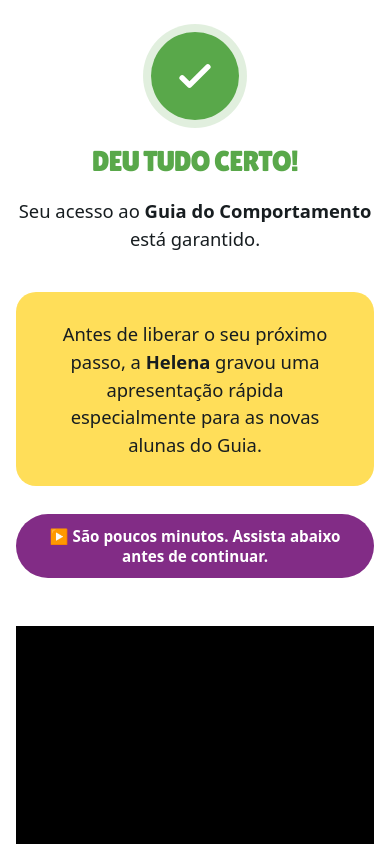
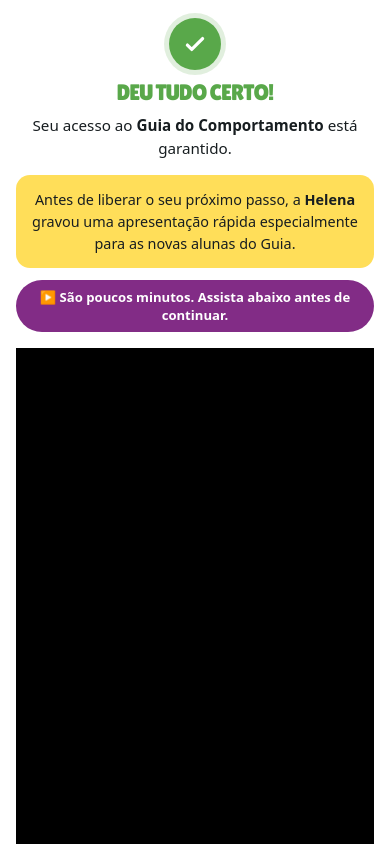
Before and after one commit to alaskan-academy/upsell1-guiadocomportamento, a plain HTML site: page index.html in a window 390 px wide. Shown: the top 844 px of the page. Drawn offline with Linux system fonts and the light colour scheme; a web font is replaced by a local one.

Commit message:
Tighten mobile spacing above VSL
Reduce padding, margins, and font sizes on the confirmation and intro
blocks on mobile so the VSL appears higher on screen, without changing
the VSL's own dimensions.

Co-Authored-By: Claude Sonnet 5 <noreply@anthropic.com>

```diff
--- a/index.html
+++ b/index.html
@@ -105,10 +105,16 @@
   /* ============ Responsive ============ */
   @media (max-width:768px){
     section{ padding:40px 16px; }
-    .confirm{ padding-top:32px; }
-    .confirm h1{ font-size:1.8rem; }
-    .confirm .lead{ font-size:1.15rem; }
-    .watch-pill{ font-size:0.95rem; padding:12px 20px; text-align:center; }
+    .confirm{ padding-top:18px; padding-bottom:6px; }
+    .check-badge{ width:52px; height:52px; margin:0 auto 10px; box-shadow:0 0 0 5px rgba(89,168,74,.18); }
+    .check-badge svg{ width:26px; height:26px; }
+    .confirm h1{ font-size:1.4rem; margin-bottom:8px; }
+    .confirm .lead{ font-size:0.95rem; }
+    .intro{ padding-top:10px; padding-bottom:6px; }
+    .intro-card{ padding:14px 16px; border-radius:14px; }
+    .intro-card p{ font-size:0.9rem; }
+    .watch-pill{ font-size:0.82rem; padding:8px 16px; margin-top:12px; text-align:center; }
+    .vsl-section{ padding-top:10px; }
   }
 </style>
 </head>
```
